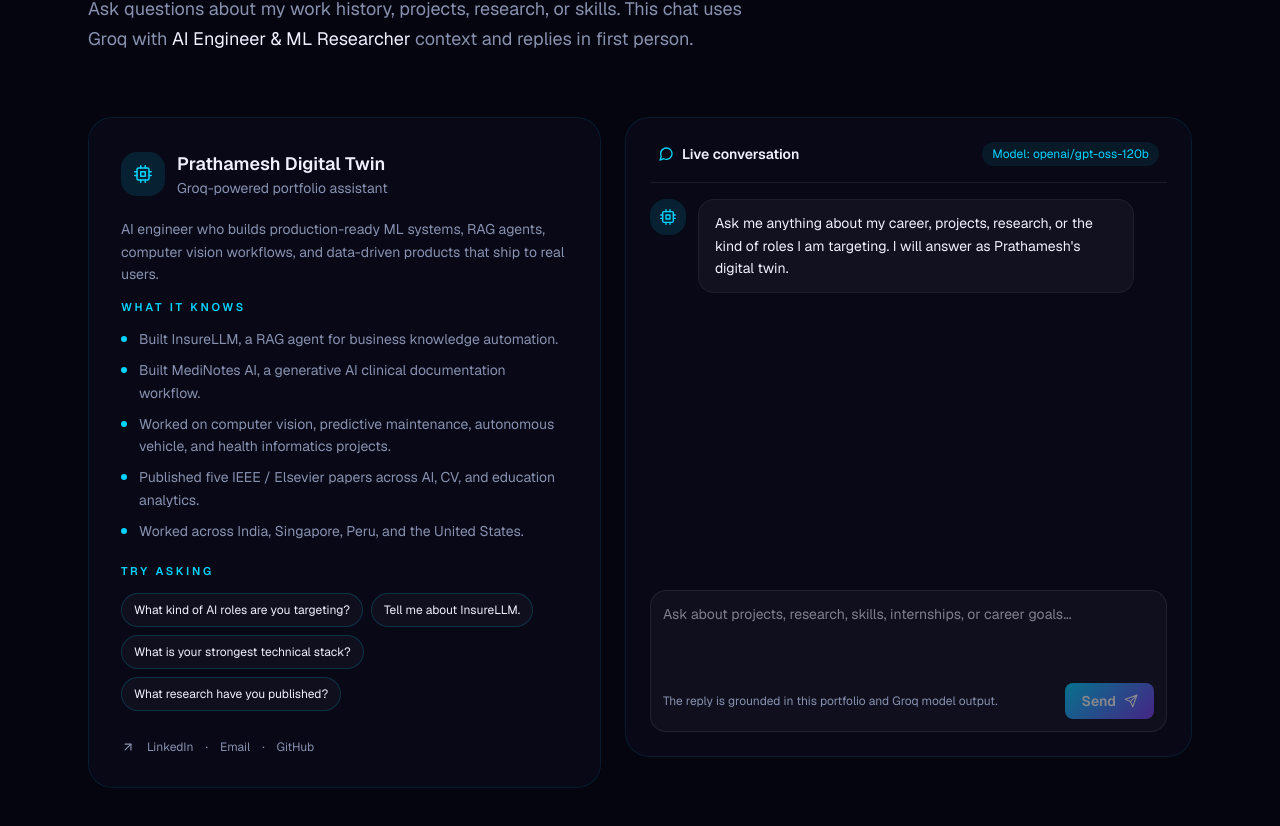
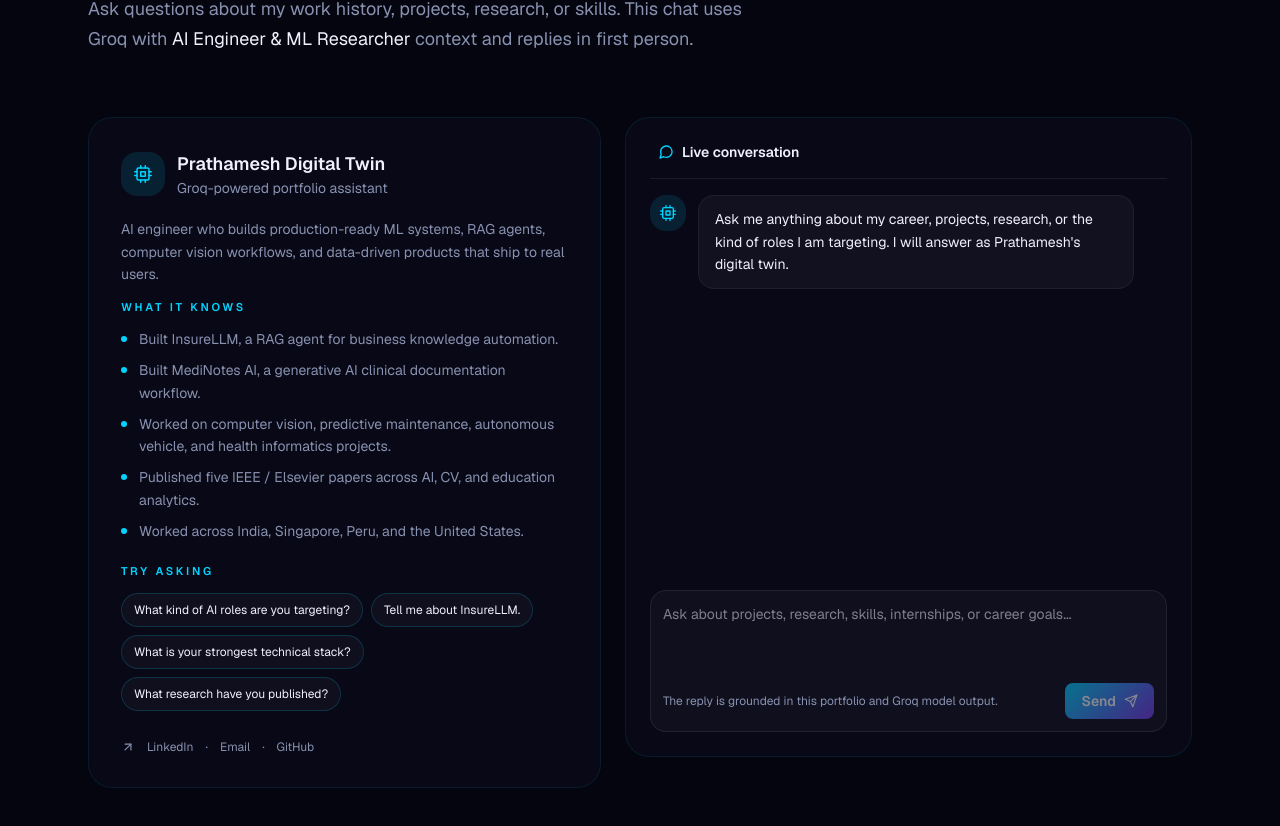
Before and after one commit to upratham/Prathamesh-Uravane, a Next.js app in the folder portfolio/: page / in a window 1280 px wide. Shown: the part 7632-8458 px from the top of the page. Built offline with nearby package versions, Linux system fonts and the light colour scheme.

Commit message:
Hide model name from Digital Twin chat display

```diff
--- a/portfolio/components/DigitalTwinChat.tsx
+++ b/portfolio/components/DigitalTwinChat.tsx
@@ -210,14 +210,11 @@
           </div>
 
           <div className="glass-card rounded-3xl p-4 md:p-6 h-full flex flex-col min-h-[640px] max-h-[80vh] overflow-hidden">
-            <div className="flex items-center justify-between gap-3 px-2 pb-4 border-b" style={{ borderColor: "rgba(255,255,255,0.08)" }}>
+            <div className="flex items-center gap-3 px-2 pb-4 border-b" style={{ borderColor: "rgba(255,255,255,0.08)" }}>
               <div className="flex items-center gap-2">
                 <FiMessageCircle size={16} style={{ color: "var(--accent-blue)" }} />
                 <span className="text-sm font-semibold">Live conversation</span>
               </div>
-              <span className="text-xs px-2.5 py-1 rounded-full" style={{ background: "rgba(0,212,255,0.08)", color: "var(--accent-blue)" }}>
-                Model: openai/gpt-oss-120b
-              </span>
             </div>
 
             <div className="flex-1 min-h-0 overflow-y-auto py-4 pr-1 space-y-4">
```
